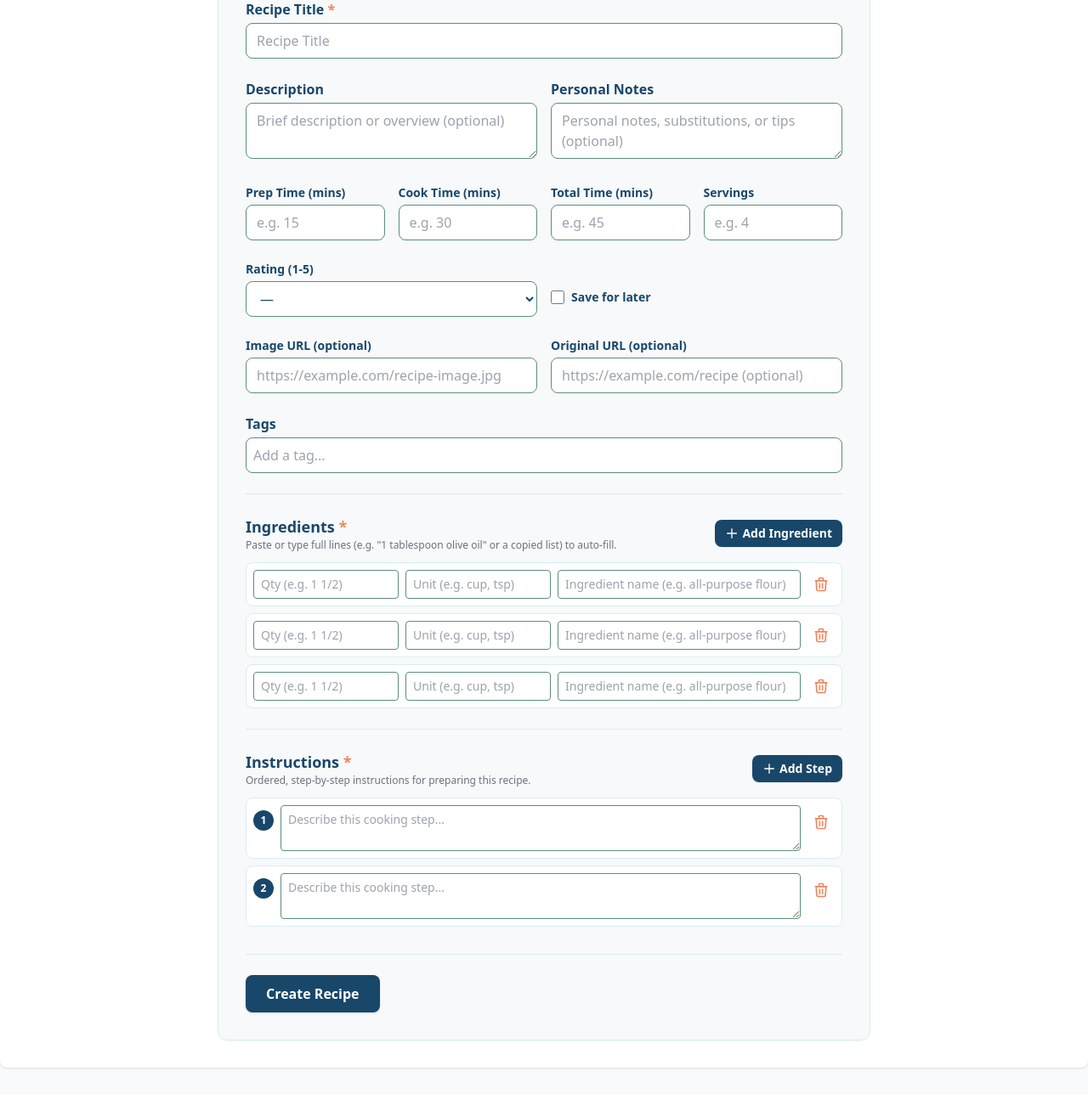
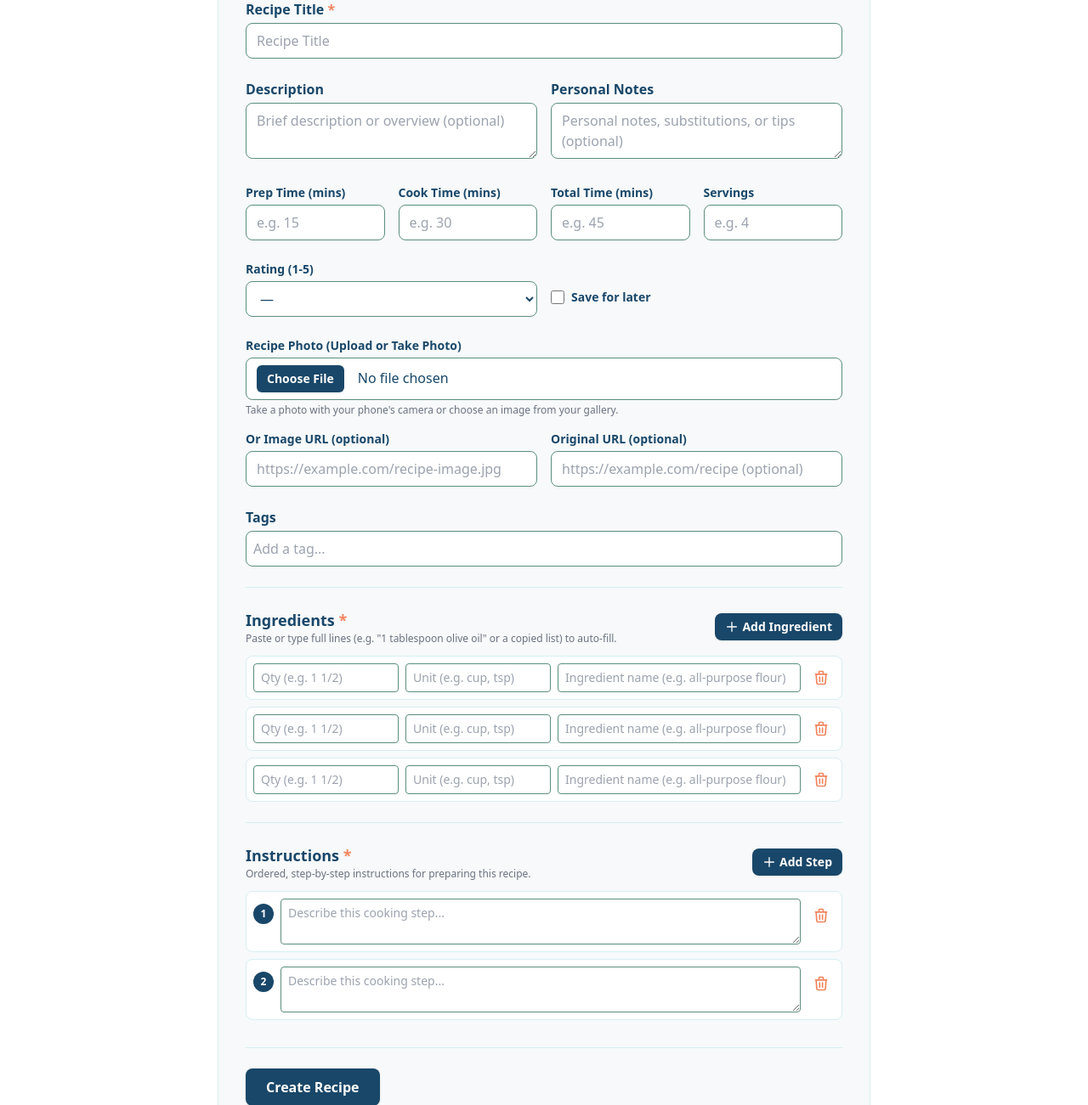
Before and after one commit to soehlert/KitchenClip, a Django app: page /add/manual/ in a window 1280 px wide. Shown: the part 244-1545 px from the top of the page at 85% size. Before the commit the page ends 1503 px from the top, so only its background shows below. Run offline with Django 5.2, Linux system fonts and the light colour scheme; a user stored in the database is signed in; data comes from the database, SQL or seed files in the repository; data that the repository does not hold is empty; parts of the project's set-up code (start-up, migrations or seed data) failed here and were passed over; some libraries are stand-ins or nearby versions.

Commit message:
feat(recipes): support uploading and taking recipe photos
- Add `uploaded_image` field and `display_image_url` property to `Recipe`
- Add `process_uploaded_recipe_image` helper using Pillow and pillow-heif to validate, auto-rotate EXIF orientation, resize to max 1200px, and compress to WebP data URI
- Add `image_file` upload input with live preview to `RecipeScratchForm` and `RecipeUpdateForm` (plus option to remove uploaded photo on edit)
- Update recipe templates, cloning service, and search API to render `display_image_url`
- Add unit and view tests for recipe photo uploads

```diff
--- a/pyproject.toml
+++ b/pyproject.toml
@@ -20,6 +20,8 @@ dependencies = [
     "celery>=5.4.0",
     "redis>=5.2.1",
     "flower>=2.0.1",
+    "pillow>=11.0.0",
+    "pillow-heif>=0.21.0",
 ]
 
 [tool.hatch.build.targets.wheel]
--- a/recipes/forms.py
+++ b/recipes/forms.py
@@ -4,6 +4,7 @@ import re
 import ingredient_slicer
 from django import forms
 
+from .image_utils import process_uploaded_recipe_image
 from .ingredient_processor import parse_ingredient_line, process_ingredients
 from .models import Ingredient, Recipe, RecipeIngredient
 from .url_utils import find_recipe_by_url, normalize_url
@@ -124,6 +125,22 @@ class RecipeUpdateForm(forms.ModelForm):
         label="Ingredients",
         help_text="Enter each ingredient on a separate line"
     )
+    image_file = forms.FileField(
+        required=False,
+        label="Recipe Photo",
+        help_text="Upload an image or take a photo with your camera",
+        widget=forms.FileInput(attrs={
+            "accept": "image/*",
+            "class": "w-full px-3 py-2 border border-[#5B8E7D] rounded-lg bg-white focus:outline-none focus:ring-2 focus:ring-[#194769] text-[#194769] file:mr-4 file:py-1.5 file:px-3 file:rounded-md file:border-0 file:text-sm file:font-semibold file:bg-[#194769] file:text-white hover:file:bg-[#5B8E7D] file:cursor-pointer",
+        }),
+    )
+    clear_uploaded_image = forms.BooleanField(
+        required=False,
+        label="Remove current uploaded photo",
+        widget=forms.CheckboxInput(attrs={
+            "class": "w-4 h-4 text-[#194769] border-[#5B8E7D] rounded focus:ring-[#194769]"
+        }),
+    )
 
     class Meta:
         model = Recipe
@@ -131,7 +148,7 @@ class RecipeUpdateForm(forms.ModelForm):
             "title", "description", "original_url",
             "prep_time", "cook_time", "total_time", "servings",
             "rating", "instructions", "user_notes",
-            "image_url", "is_future"
+            "image_file", "image_url", "is_future"
         ]
         labels = {
             "is_future": "Save for later",
@@ -196,6 +213,12 @@ class RecipeUpdateForm(forms.ModelForm):
             self.initial['ingredients_text'] = '\n'.join(ingredients_list)
 
     def save(self, commit=True):
+        processed_image = self.cleaned_data.get("image_file")
+        if processed_image:
+            self.instance.uploaded_image = processed_image
+        elif self.cleaned_data.get("clear_uploaded_image"):
+            self.instance.uploaded_image = ""
+
         recipe = super().save(commit=commit)
 
         if commit and 'ingredients_text' in self.cleaned_data:
@@ -253,6 +276,13 @@ class RecipeUpdateForm(forms.ModelForm):
         tags = self.cleaned_data.get("tags", "")
         tag_list = [t.strip() for t in tags.split(",") if t.strip()]
         return tag_list
+
+    def clean_image_file(self) -> str | None:
+        """Validate and compress an uploaded recipe image file."""
+        uploaded = self.cleaned_data.get("image_file")
+        if not uploaded:
+            return None
+        return process_uploaded_recipe_image(uploaded)
 
 
 class RecipeScratchForm(forms.ModelForm):
@@ -340,6 +370,14 @@ class RecipeScratchForm(forms.ModelForm):
             "id": "id_tags",
         })
     )
+    image_file = forms.FileField(
+        required=False,
+        label="Recipe Photo (optional)",
+        widget=forms.FileInput(attrs={
+            "accept": "image/*",
+            "class": "w-full px-3 py-2 border border-[#5B8E7D] rounded-lg bg-white focus:outline-none focus:ring-2 focus:ring-[#194769] text-[#194769] file:mr-4 file:py-1.5 file:px-3 file:rounded-md file:border-0 file:text-sm file:font-semibold file:bg-[#194769] file:text-white hover:file:bg-[#5B8E7D] file:cursor-pointer",
+        }),
+    )
     image_url = forms.URLField(
         max_length=300,
         required=False,
@@ -414,11 +452,21 @@ class RecipeScratchForm(forms.ModelForm):
 
     def save(self, commit=True):
         recipe = super().save(commit=False)
+        processed_image = self.cleaned_data.get("image_file")
+        if processed_image:
+            recipe.uploaded_image = processed_image
         valid_steps = self.cleaned_data.get('valid_steps', [])
         recipe.instructions = "\n".join(valid_steps)
         if commit:
             recipe.save()
         return recipe
+
+    def clean_image_file(self) -> str | None:
+        """Validate and compress an uploaded recipe image file."""
+        uploaded = self.cleaned_data.get("image_file")
+        if not uploaded:
+            return None
+        return process_uploaded_recipe_image(uploaded)
 
     def clean_original_url(self):
         url = self.cleaned_data.get('original_url')
--- a/recipes/models.py
+++ b/recipes/models.py
@@ -297,6 +297,7 @@ class Recipe(models.Model):
     created_at = models.DateTimeField(auto_now_add=True)
     updated_at = models.DateTimeField(auto_now=True)
     image_url = models.URLField(blank=True, null=True, max_length=300)
+    uploaded_image = models.TextField(blank=True, default="", help_text="Compressed WebP data URI for uploaded recipe photo")
     tags = models.ManyToManyField('RecipeTag', blank=True, related_name='recipes')
     ingredients = models.ManyToManyField(
         Ingredient,
@@ -322,6 +323,11 @@ class Recipe(models.Model):
 
     def get_absolute_url(self) -> str:
         return reverse('recipes:detail_recipe', kwargs={'pk': self.pk})
+
+    @property
+    def display_image_url(self) -> str | None:
+        """Return uploaded photo data URI if present, otherwise external image URL."""
+        return self.uploaded_image or self.image_url
 
     @property
     def prep_time_display(self) -> str | None:
--- a/recipes/services.py
+++ b/recipes/services.py
@@ -128,6 +128,7 @@ class RecipeCloningService:
             servings=source_recipe.servings,
             instructions=source_recipe.instructions,
             image_url=source_recipe.image_url,
+            uploaded_image=source_recipe.uploaded_image,
             user_notes=user_notes or "",
             rating=rating,
             is_future=is_future,
--- a/recipes/views.py
+++ b/recipes/views.py
@@ -918,7 +918,7 @@ def search_recipes_api(request):
             'title': r.title,
             'is_future': r.is_future,
             'is_on_menu': r.is_on_menu,
-            'image_url': r.image_url
+            'image_url': r.display_image_url
         })
 
     return JsonResponse({'recipes': data})
--- a/templates/recipes/_meal_slot.html
+++ b/templates/recipes/_meal_slot.html
@@ -7,8 +7,8 @@ Usage: {% with meal=day.lunch %}{% include "recipes/_meal_slot.html" %}{% endwit
     data-custom="{{ meal.custom_meal }}"
     data-title="{% if meal.recipe %}{{ meal.recipe.title }}{% else %}{{ meal.custom_meal }}{% endif %}">
 
-    {% if meal.recipe.image_url %}
-    <img src="{{ meal.recipe.image_url }}" class="w-full h-12 object-cover rounded-lg mb-1.5">
+    {% if meal.recipe.display_image_url %}
+    <img src="{{ meal.recipe.display_image_url }}" class="w-full h-12 object-cover rounded-lg mb-1.5">
     {% endif %}
 
     <div class="flex justify-between items-start gap-1 mb-1">
--- a/templates/recipes/partials/_sidebar_section.html
+++ b/templates/recipes/partials/_sidebar_section.html
@@ -3,10 +3,10 @@
         {% for recipe in recipes %}
         <div class="recipe-card p-2 bg-gray-50 rounded-xl flex items-center gap-3 cursor-grab hover:bg-white border border-transparent hover:border-gray-100 transition-all group"
             draggable="true" data-id="{{ recipe.id }}" data-title="{{ recipe.title }}"
-            data-image="{{ recipe.image_url|default:'' }}">
+            data-image="{{ recipe.display_image_url|default:'' }}">
 
-            {% if recipe.image_url %}
-            <img src="{{ recipe.image_url }}" class="w-10 h-10 rounded-lg object-cover">
+            {% if recipe.display_image_url %}
+            <img src="{{ recipe.display_image_url }}" class="w-10 h-10 rounded-lg object-cover">
             {% else %}
             <div class="w-10 h-10 rounded-lg bg-gray-200 flex items-center justify-center text-[10px] font-black">
                 {{ recipe.title|slice:":1" }}
--- a/templates/recipes/recipe_detail.html
+++ b/templates/recipes/recipe_detail.html
@@ -16,8 +16,8 @@
   {% endif %}
 
   <div class="bg-[#F7F9FA] rounded-xl border border-[#D7EEF2] shadow-sm p-8">
-    {% if recipe.image_url %}
-    <img src="{{ recipe.image_url }}" alt="{{ recipe.title }}" class="rounded-lg mb-6 w-full object-cover max-h-96">
+    {% if recipe.display_image_url %}
+    <img src="{{ recipe.display_image_url }}" alt="{{ recipe.title }}" class="rounded-lg mb-6 w-full object-cover max-h-96">
     {% endif %}
     <div class="grid grid-cols-2 gap-x-4 gap-y-2 mb-6 text-sm sm:text-base">
       {% if recipe.prep_time_display %}
--- a/templates/recipes/recipe_list.html
+++ b/templates/recipes/recipe_list.html
@@ -132,9 +132,9 @@
         <div
           class="bg-[#F7F9FA] p-4 sm:p-6 rounded-xl border border-[#D7EEF2] shadow-sm hover:shadow-md transition-shadow flex flex-col h-full">
           <a href="{% url 'recipes:detail_recipe' recipe.pk %}" class="flex flex-col flex-grow">
-            {% if recipe.image_url %}
+            {% if recipe.display_image_url %}
             <div class="mb-4 -mx-4 sm:-mx-6 -mt-4 sm:-mt-6">
-              <img src="{{ recipe.image_url }}" alt="{{ recipe.title }}" class="w-full h-48 object-cover rounded-t-xl">
+              <img src="{{ recipe.display_image_url }}" alt="{{ recipe.title }}" class="w-full h-48 object-cover rounded-t-xl">
             </div>
             {% endif %}
             <div class="mb-2">
--- a/templates/recipes/recipe_scratch_form.html
+++ b/templates/recipes/recipe_scratch_form.html
@@ -10,7 +10,7 @@
   </div>
 
   <div class="bg-[#F7F9FA] p-6 sm:p-8 rounded-xl border border-[#D7EEF2] shadow-sm relative">
-    <form method="post" class="space-y-6" autocomplete="off" id="recipe-form">
+    <form method="post" enctype="multipart/form-data" class="space-y-6" autocomplete="off" id="recipe-form">
       {% csrf_token %}
 
       {% if form.non_field_errors %}
@@ -117,11 +117,26 @@
         {% endif %}
       </div>
 
-      <!-- Optional URLs -->
+      <!-- Photo Upload & Optional URLs -->
+      <div class="space-y-4">
+        <div>
+          <label for="{{ form.image_file.id_for_label }}" class="block text-[#194769] font-semibold mb-1 text-sm">
+            Recipe Photo (Upload or Take Photo)
+          </label>
+          {{ form.image_file }}
+          <p class="text-xs text-gray-500 mt-1">Take a photo with your phone's camera or choose an image from your gallery.</p>
+          <div id="image-file-preview-wrapper" class="hidden mt-3">
+            <img id="image-file-preview" src="" alt="Selected photo preview" class="h-40 w-auto rounded-lg object-cover border border-[#5B8E7D] shadow-sm">
+          </div>
+          {% for error in form.image_file.errors %}
+            <p class="text-sm text-[#F2855E] mt-1">{{ error }}</p>
+          {% endfor %}
+        </div>
+
         <div class="grid grid-cols-1 md:grid-cols-2 gap-4">
           <div>
             <label for="{{ form.image_url.id_for_label }}" class="block text-[#194769] font-semibold mb-1 text-sm">
-            Image URL (optional)
+              Or Image URL (optional)
             </label>
             {{ form.image_url }}
             {% for error in form.image_url.errors %}
@@ -136,6 +151,7 @@
             {% for error in form.original_url.errors %}
               <p class="text-sm text-[#F2855E] mt-1">{{ error }}</p>
             {% endfor %}
+          </div>
         </div>
       </div>
 
@@ -248,6 +264,22 @@
     window.initialTags = {{ initial_tags_json|default:"[]"|safe }};
     window.tagAutocompleteUrl = "{% url 'recipes:tag_autocomplete' %}";
     window.parseIngredientsUrl = "{% url 'recipes:parse_ingredients_api' %}";
+
+    const imageInput = document.getElementById("{{ form.image_file.id_for_label }}");
+    const previewWrapper = document.getElementById("image-file-preview-wrapper");
+    const previewImg = document.getElementById("image-file-preview");
+    if (imageInput && previewWrapper && previewImg) {
+      imageInput.addEventListener("change", function () {
+        const file = this.files && this.files[0];
+        if (file && file.type.startsWith("image/")) {
+          previewImg.src = URL.createObjectURL(file);
+          previewWrapper.classList.remove("hidden");
+        } else {
+          previewImg.src = "";
+          previewWrapper.classList.add("hidden");
+        }
+      });
+    }
   </script>
   <script src="{% static 'js/recipe_scratch.js' %}"></script>
 {% endblock %}
--- a/templates/recipes/shared_recipe_list.html
+++ b/templates/recipes/shared_recipe_list.html
@@ -116,9 +116,9 @@
         <div
           class="bg-[#F7F9FA] p-4 sm:p-6 rounded-xl border border-[#D7EEF2] shadow-sm hover:shadow-md transition-shadow flex flex-col h-full">
           <a href="{% url 'recipes:detail_recipe' recipe.pk %}" class="flex flex-col flex-grow">
-            {% if recipe.image_url %}
+            {% if recipe.display_image_url %}
             <div class="mb-4 -mx-4 sm:-mx-6 -mt-4 sm:-mt-6">
-              <img src="{{ recipe.image_url }}" alt="{{ recipe.title }}" class="w-full h-48 object-cover rounded-t-xl">
+              <img src="{{ recipe.display_image_url }}" alt="{{ recipe.title }}" class="w-full h-48 object-cover rounded-t-xl">
             </div>
             {% endif %}
             <div class="mb-2">
```
Also changed, not shown: recipes/image_utils.py (added, +68 -0 lines), recipes/tests/test_recipe_photo_upload.py (added, +204 -0 lines), templates/recipes/recipe_form.html (+35 -3 lines), README.md, recipes/migrations/0020_recipe_uploaded_image.py (added), 1 other file. Lines whose indentation alone changed are shown as unchanged.
